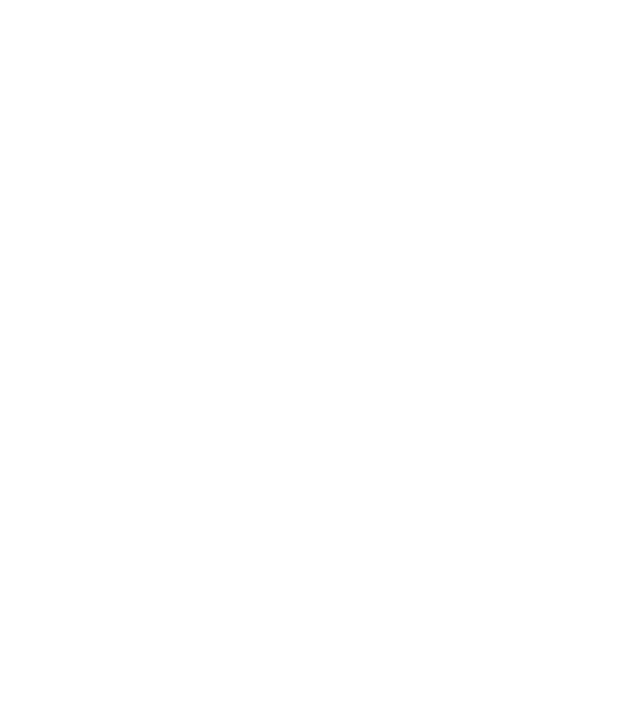
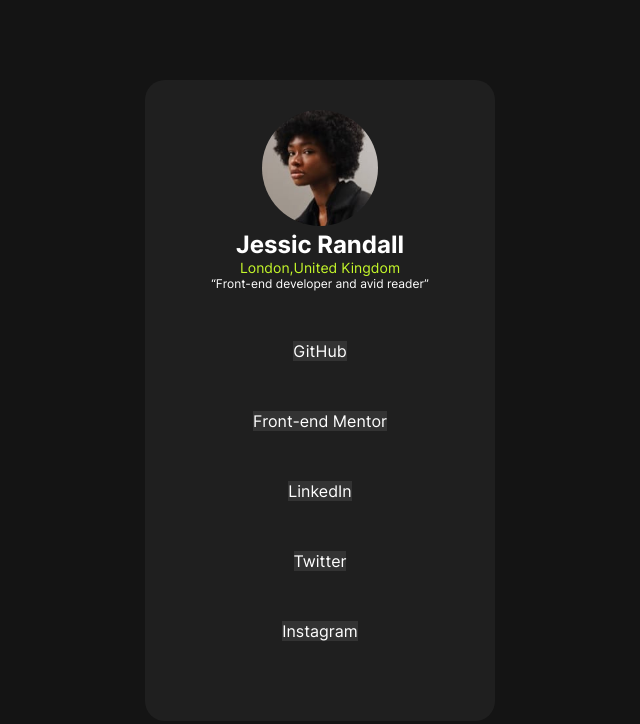
Before and after one commit to Chantal-Yvonne/Social-links-profile, a plain HTML site: page index.html in a window 1280 px wide. Shown: the whole page, without its empty margins (320-960 px from the left). Drawn offline with Linux system fonts and the light colour scheme.

Commit message:
Created html structure and added font,  styles to social-box

```diff
--- a/assets/styles.css/style.css
+++ b/assets/styles.css/style.css
@@ -1,16 +1,79 @@
+@font-face {
+    font-family: Inter;
+    src: url(../fonts/Inter-VariableFont_slnt\,wght.ttf);
+}
+
 * {
     padding:0;
     box-sizing:border-box;
     margin:0;
+    font-family: Inter, sans-serif;
 }
 
 :root {
---green: hsl(75, 94%, 57%);
+--green: #c5f82a;
 
---white: hsl(0, 0%, 100%);
+--white: #ffffff;
 
---grey 700: hsl(0, 0%, 20%);
---grey 800: hsl(0, 0%, 12%);
---grey 900: hsl(0, 0%, 8%);
+--grey-700: #333333;
+--grey-800: #1f1f1f;
+--grey-900: #141414;
 
 }
+
+/* ==========CONTAINER========== */
+.social-box-container {
+    max-width: 90rem;
+    width: 100%;
+    height: 100vh;
+    background-color: var(--grey-900);
+    display: flex;
+    justify-content: center;
+    align-items: center;
+}
+
+/* ==========SOCIAL BOX========== */
+.social-box {
+width: 350px;
+height: auto;
+background-color: var(--grey-800);
+border-radius: 1.25rem;
+text-align: center;
+padding: 1.875rem;
+}
+/* ==========SOCIAL PROFILE========== */
+.social-box-profile {
+    color: white;
+}
+
+.social-box-profile h1 {
+    font-weight: 700;
+}
+
+.social-box-profile p:first-of-type {
+    color: var(--green);
+    font-size: 0.875rem;
+}
+
+.social-box-profile p:last-of-type {
+    color: var(--white);
+    font-size: 0.75rem;
+}
+
+.social-box-profile img {
+    border-radius: 100%;
+    width: 40%;
+    height: 50%;
+}
+/* ==========SOCIAL BUTTONS========== */
+.social-btn a {
+    text-decoration: none;
+    background-color: var(--grey-700);
+    color: var(--white);
+
+}
+
+.social-btn {
+         margin: 50px 0;
+
+}
--- a/index.html
+++ b/index.html
@@ -3,11 +3,28 @@
 <head>
   <meta charset="UTF-8">
   <meta name="viewport" content="width=device-width, initial-scale=1.0"> <!-- displays site properly based on user's device -->
-
+ <link rel="stylesheet" href="./assets/styles.css/style.css">
   <title>Social links profile</title>
 </head>
 <body>
-
-
+  <main>
+    <section class="social-box-container">
+      <div class="social-box">
+        <div class="social-box-profile">
+          <img src="./assets/images/avatar-jessica.jpeg" alt="avatar-jessica">
+          <h1>Jessic Randall</h1>
+          <p>London,United Kingdom</p>
+          <p><q>Front-end developer and avid reader</q></p>
+        </div>
+        <div class="social-box-btns">
+          <div class="social-btn"><a href="#">GitHub</a></div>
+          <div class="social-btn"><a href="#">Front-end Mentor</a></div>
+          <div class="social-btn"><a href="#">LinkedIn</a></div>
+          <div class="social-btn"><a href="#">Twitter</a></div>
+          <div class="social-btn"><a href="#">Instagram</a></div>
+        </div>
+      </div>
+    </section>
+  </main>
 </body>
 </html>
```
